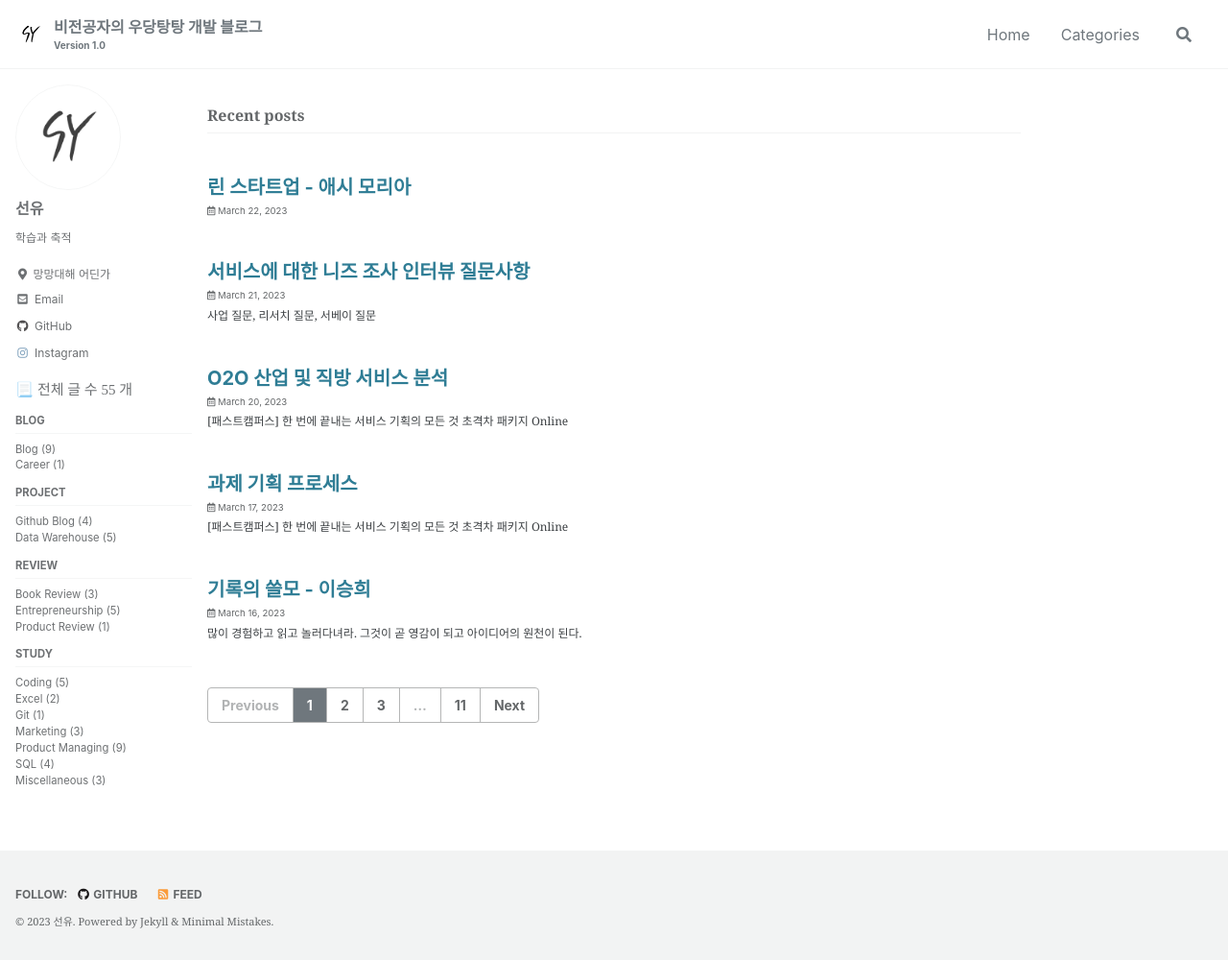
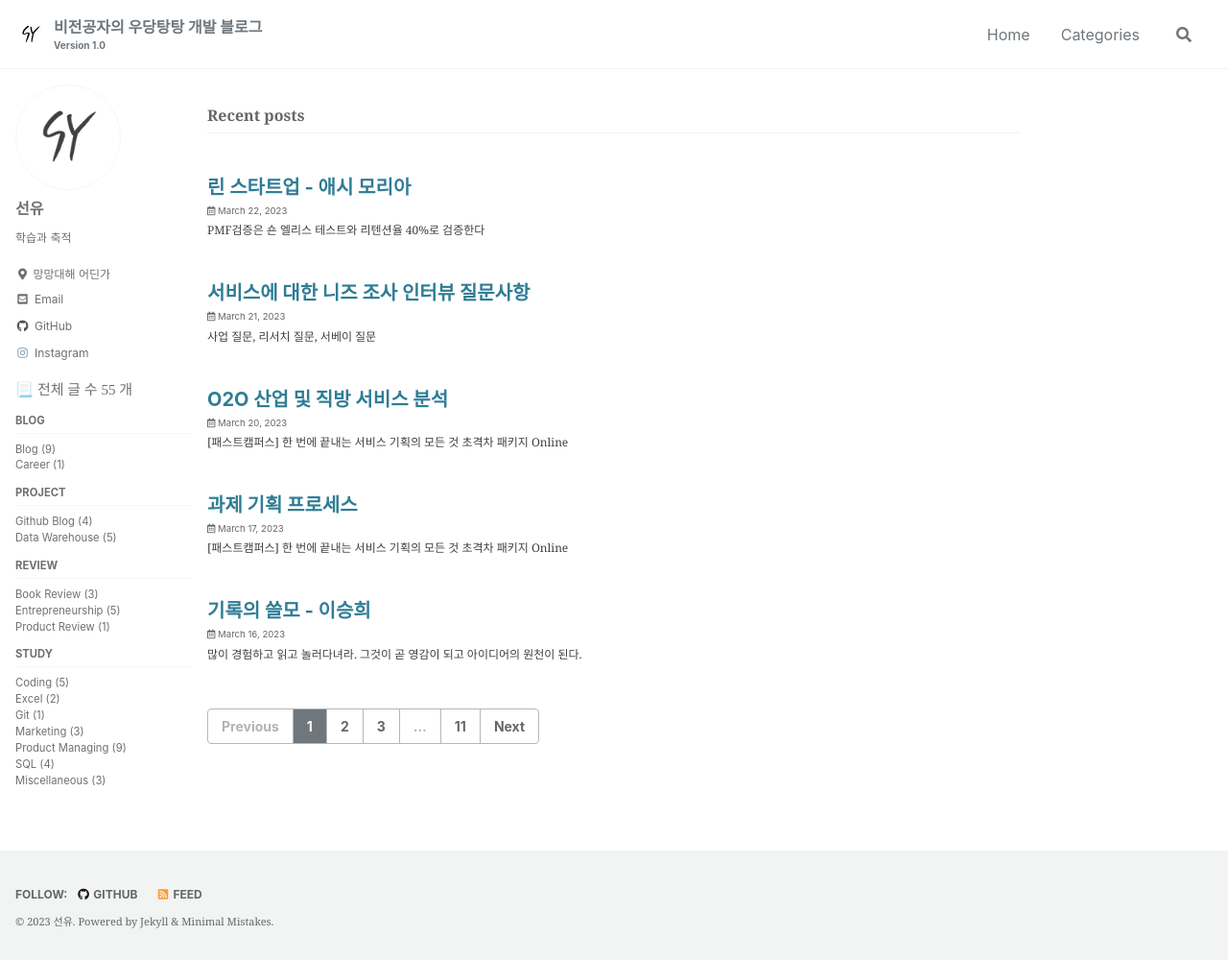
Before and after one commit to devSeanYoo/devSeanYoo.github.io, a Jekyll site: the page built from index.html, in a window 1280 px wide and 1000 px high. Shown: the whole window at 96% size. Built offline with Jekyll 4.4.1, drawn with Linux system fonts in a browser that asks for light colours; cached includes are drawn as plain includes; some web fonts are replaced; the list of posts is cut into pages by our own code.

Commit message:
Update 2023-03-22-lean_startup.md

```diff
--- a/_posts/2023-03-22-lean_startup.md
+++ b/_posts/2023-03-22-lean_startup.md
@@ -1,6 +1,6 @@
 ---
 title : 린 스타트업 - 애시 모리아
-excerpt :
+excerpt : PMF검증은 숀 엘리스 테스트와 리텐션율 40%로 검증한다
 categories : bookreview
 ---
 
```
